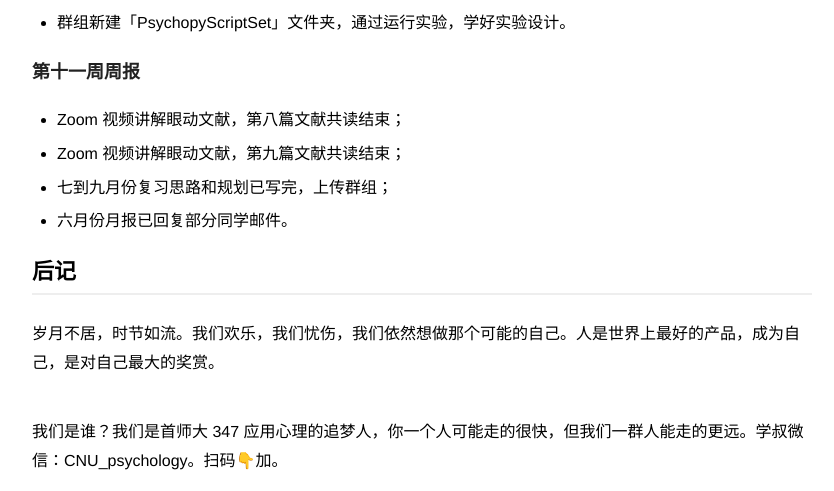
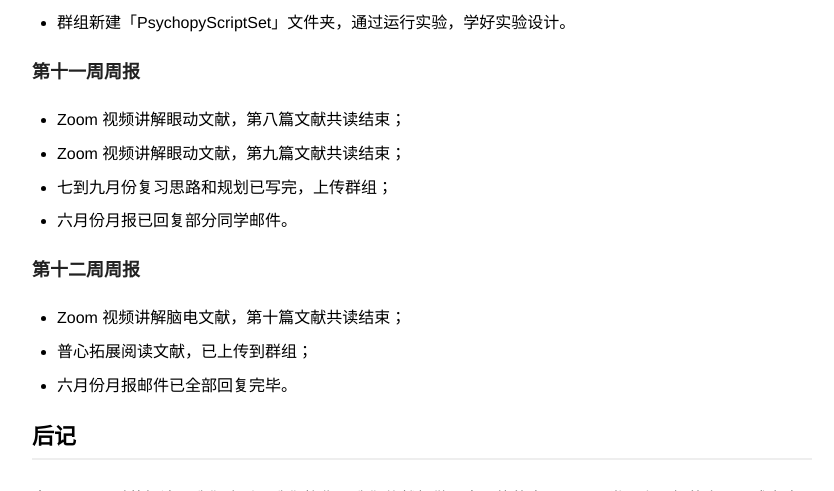
Before and after one commit to zapp926/cnu.github.io, a Jekyll site: the page built from _posts/2020-03-29-CampSchedule.md, in a window 1280 px wide and 900 px high, scrolled down 2403 px, cut to the strip 0-491 px from the top of the window. Shown: the whole strip, without its empty margins (218-1052 px from the left). Built offline with Jekyll 4.4.1, drawn with Linux system fonts in a browser that asks for light colours.

Commit message:
Update 2020-03-29-CampSchedule.md

```diff
--- a/_posts/2020-03-29-CampSchedule.md
+++ b/_posts/2020-03-29-CampSchedule.md
@@ -70,6 +70,11 @@ description: 人是世界上最好的产品，成为自己，是最大的奖赏
 - 七到九月份复习思路和规划已写完，上传群组；
 - 六月份月报已回复部分同学邮件。
 
+### 第十二周周报
+- Zoom 视频讲解脑电文献，第十篇文献共读结束；
+- 普心拓展阅读文献，已上传到群组；
+- 六月份月报邮件已全部回复完毕。
+
 ## 后记
 
 岁月不居，时节如流。我们欢乐，我们忧伤，我们依然想做那个可能的自己。人是世界上最好的产品，成为自己，是对自己最大的奖赏。
```
